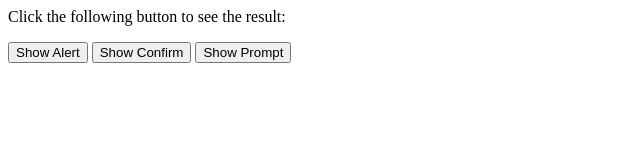
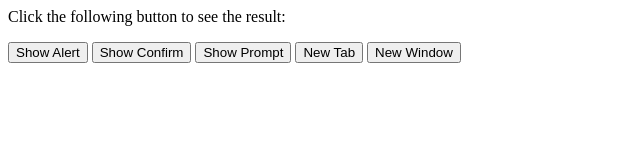
Before and after one commit to igor-vikhtov/igor-vikhtov.github.io, a plain HTML site: page index.html in a window 1280 px wide. Shown: the whole page, without its empty margins (0-640 px from the left). Drawn offline with Linux system fonts and the light colour scheme.

Commit message:
Update index.html
Added new tab and new window

```diff
--- a/index.html
+++ b/index.html
@@ -4,7 +4,7 @@
 
     <script type="text/javascript">
       <!--
-		function showAlert() {
+		async function showAlert() {
 			var retVal = alert("This is alert!");
 			logResult("ALERT: " + retVal);
 		}
@@ -18,12 +18,38 @@
 			var retVal = prompt("This is prompt.");
 			logResult("PROMPT: " + retVal);
 		}
+
+		async function showAsyncPrompt() {
+			logResult("Start async prompt");
+			logResult("Wait 2 sec...");
+
+			let promise = new Promise((resolve, reject) => {
+				setTimeout(() => resolve("Finish async prompt"), 2000);
+				//var retVal = prompt("This async is prompt.");
+			});
+			let result = await promise;
+			logResult(result);
+		}
+
 		function logResult(retVal) {
 			var logger = document.getElementById("logger");
 			var entry = document.createElement('li');
 			entry.appendChild(document.createTextNode(retVal));
 			logger.appendChild(entry);
-	}
+		}
+
+		function showNewTab() {
+			window.open(document.URL, '_blank');
+		}
+
+		function showNewWindow() {
+			var w = 1000;
+			var h = 500;
+			var l = 200;
+			var t = 300;
+			window.open(document.URL, '_blank', 'height='+h+',width='+w+',left='+l+',top'+t);
+		}
+
       //-->
 
     </script>
@@ -37,6 +63,8 @@
 	  <input type="button" value="Show Alert" onclick="showAlert();" />
 	  <input type="button" value="Show Confirm" onclick="showConfirmation();" />
 	  <input type="button" value="Show Prompt" onclick="showPrompt();" />
+	  <input type="button" value="New Tab" onclick="showNewTab();" />
+	  <input type="button" value="New Window" onclick="showNewWindow();" />
 	</form>
 	 <ol id="logger">
 	</ol>
```
